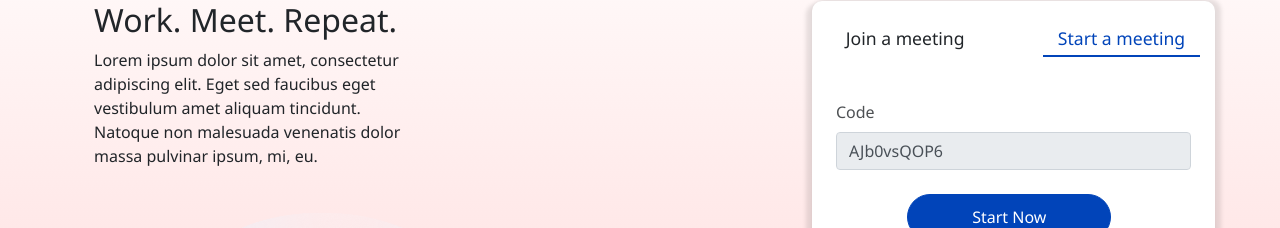
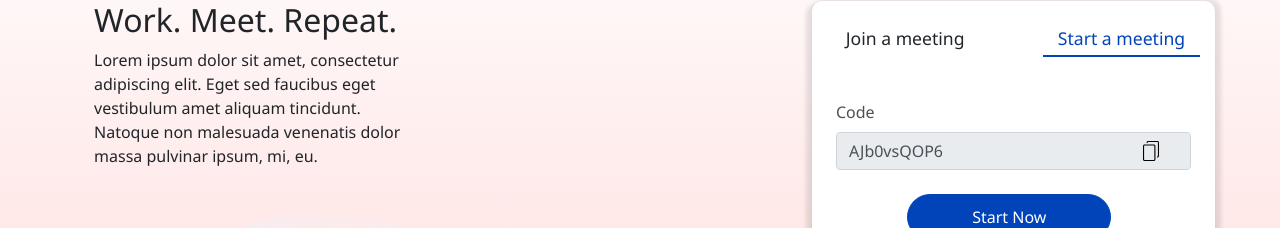
Before and after one commit to baftijarovskiA/ketchup-react, a React (Create React App) app: page / in a window 1280 px wide. Both pictures are taken after a click on the element "Start a meeting". Shown: the part 127-355 px from the top of the page. Built offline with nearby package versions, Linux system fonts and the light colour scheme; no server answers.

Commit message:
Copy meeting code

```diff
--- a/src/components/Chat/index.jsx
+++ b/src/components/Chat/index.jsx
@@ -32,7 +32,7 @@
             <div className="chat-input" >
                 <form onSubmit={onSendMessage} >
                     <div className="form-group p-2" >
-                        <input type="text" className="form-control w-100" value={message} name="new_message" onChange={(e) => setMessage(e.target.value)} />
+                        <input type="text" className="form-control w-100" value={message} onChange={(e) => setMessage(e.target.value)} />
                     </div>
                 </form>
             </div>
--- a/src/components/Join/index.jsx
+++ b/src/components/Join/index.jsx
@@ -1,12 +1,14 @@
 import React, {useState} from 'react';
 import { withRouter } from 'react-router-dom';
 import './styles.css';
+import copyIcon from '../../assets/icons/copy.svg'
 
 const Join = withRouter((props) => {
 
     const [selected, setSelected] = useState('join')
     const [joinCode, setJoinCode] = useState('');
     const [startCode, setStartCode] = useState('');
+    const [copied, setCopied] = useState(false)
 
     const makeId = (length) => {
         let result = [];
@@ -21,7 +23,7 @@
 
     const onJoinMeeting = (e) => {
         e.preventDefault();
-        console.log('Join a meeting, code: ' + joinCode);
+        props.history.push(`/meet/${joinCode}`);
     }
 
     const onStartMeeting = (e) => {
@@ -31,6 +33,14 @@
 
     const onScheduleMeeting = () => {
         console.log('Schedule a meeting');
+    }
+
+    const copyCode = () => {
+        navigator.clipboard.writeText(startCode);
+        setCopied(true)
+        setTimeout(() => {
+            setCopied(false)
+        }, 1000)
     }
 
     return(
@@ -60,9 +70,13 @@
                     ) : (
                         <React.Fragment>
                             <form onSubmit={onStartMeeting} >
-                                <div className="form-group">
+                                <div className="form-group position-relative">
                                     <label htmlFor="code" className="kup-label" >Code</label>
                                     <input type="text" id="code" placeholder="Code" className="form-control" value={startCode} disabled />
+                                    <span className="copy-icon" onClick={copyCode} title="Copy code" >
+                                        { copied ? (<span className="badge badge-dark mr-2">Copied!</span>) : '' }
+                                        <img src={copyIcon} alt="Copy button" width={20} height={20} />
+                                    </span>
                                 </div>
                                 <div className="text-center pt-2">
                                     <input type="submit" className="kup-button-default mr-0 mr-sm-0 mr-md-0 mr-lg-0 mr-xl-2 mb-3 mb-sm-3 mb-md-3 mb-lg-3 mb-xl-0" value="Start Now" />
--- a/src/components/Join/styles.css
+++ b/src/components/Join/styles.css
@@ -1 +1,8 @@
 /* Join component stylesheet */
+
+.copy-icon{
+    position: absolute;
+    top: 38px;
+    right: 30px;
+    cursor: pointer;
+}
```
Also changed, not shown: src/assets/icons/copy.svg (added).
